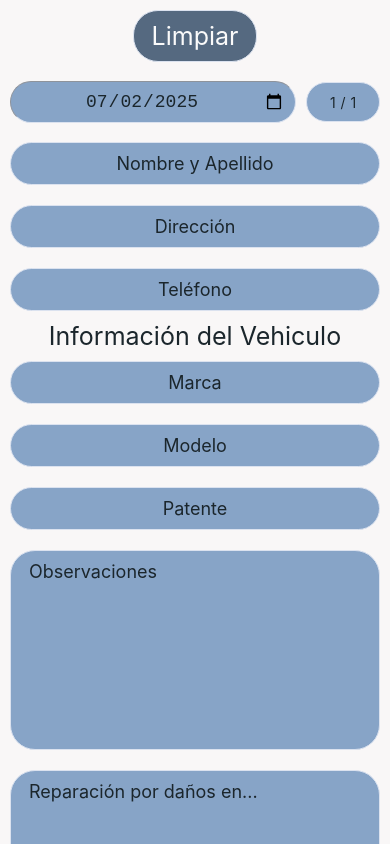
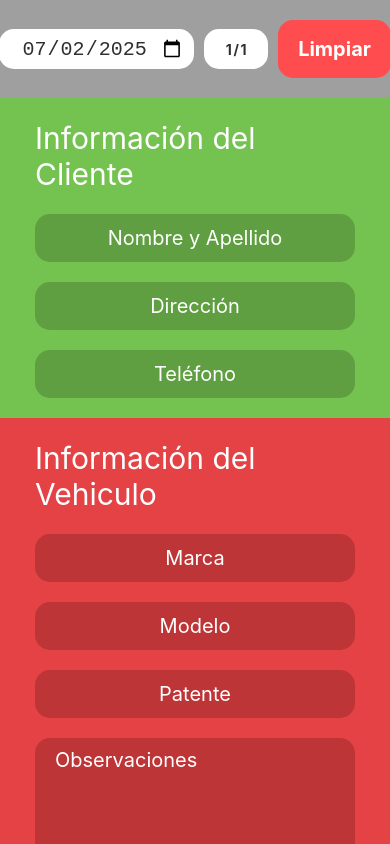
Before and after one commit to Tressand/edu-helper, a React Native app: screen / in a window 390 px wide. Built offline with nearby package versions, Linux system fonts and the light colour scheme.

Commit message:
rework visual parte 1

```diff
--- a/app/App.tsx
+++ b/app/App.tsx
@@ -1,17 +1,42 @@
-import React from 'react'
+import React, { useState } from 'react'
 import { StatusBar } from 'expo-status-bar';
-import { useColorScheme, View } from 'react-native';
+import { Text, TouchableOpacity, useColorScheme, View } from 'react-native';
 import Form from '../components/Form'
 import getGlobalStyles from '../styles/global_styles';
 
 export const version = 'v1.4'
 
+let current = "other"
+
+const pages = {
+  "form" : Form,
+  "other": OtherPage
+}
+
+type setState<Type> =  [Type, React.Dispatch<React.SetStateAction<Type>>]
+
+type PageData = {
+  name:string,
+  props:any
+}
+
 export default function App() {
   const global_styles = getGlobalStyles(useColorScheme())
+  const [currentPage, setCurrentPage] : setState<PageData> = useState({name: 'form', props:{}})
   return (
     <View style={[global_styles.page]}>
-      <Form></Form>
+      {console.log(currentPage)}
+      {pages[currentPage.name]({...currentPage.props, router:setCurrentPage})}
       <StatusBar></StatusBar>
     </View>
   );
 }
+
+function OtherPage(props) {
+  return(
+    <View>
+      <Text>PORONGO</Text>
+      <TouchableOpacity style={{width:100, height:100, backgroundColor:'black'}} onPress={() => {props.router({name: 'form', props: {}})}}></TouchableOpacity>
+    </View>
+  )
+}
--- a/components/Form.tsx
+++ b/components/Form.tsx
@@ -1,10 +1,16 @@
+// #region IMPORTS
+
 import React, { useState } from 'react'
 import { Text, View, ScrollView, TouchableOpacity, TextInput, Image, Platform, SafeAreaView, useColorScheme} from 'react-native';
 import DateTimePicker from '@react-native-community/datetimepicker'
 import createBudgetDocument from '../utils/pdfHandler';
 import { parsePhoneNumber, parsePrice, parseLicensePlate, priceToNumber, parsePercentage, percentageToNumber, parseNumber } from '../utils/parsers';
-import getGlobalStyles, { getColors } from '../styles/global_styles';
+import getGlobalStyles, { getColors, ColorPalette } from '../styles/global_styles';
 import { version } from '../app/App';
+
+// #endregion
+
+// #region TYPES
 
 type FormDataObject = {
   name:string,
@@ -39,7 +45,10 @@ type CostObject = {
 
 type setState<Type> =  React.Dispatch<React.SetStateAction<Type>>
 
-const devMode = false
+// #endregion
+
+// #region CONSTS
+
 const mockData = {
   formData: {
     name: 'Juan Pérez',
@@ -100,7 +109,11 @@ const emptyCostObject = {
   percentage: '',
 }
 
-export default function Form() {
+// #endregion
+
+export default function Form(props) {
+  // #region STATE
+
   const [ids, setIds]: [[...number[]], setState<[...number[]]>] = useState([1,2,3,4])
   const [formData, setFormData]: [FormDataObject, setState<FormDataObject>] = useState(initialFormData)
   const [showDatePicker, setShowDatePicker]: [boolean, setState<boolean>] = useState(false)
@@ -209,55 +222,17 @@ export default function Form() {
     createBudgetDocument(data)
   }
 
+  // #endregion
+
+  // #region COMPONENTS
+
+  function DateInputComponent(props) {
     return (
-    <SafeAreaView style={[global_styles.page]}>
-      <ScrollView
-        style={global_styles.scroll_container}
-        showsVerticalScrollIndicator={false}
-      >
-        <View style={{flexDirection:'row', gap:20, justifyContent:'center', alignItems:'center'}}>
-          { devMode ? (
     <>
-              <TouchableOpacity
-                style={[global_styles.input_box, global_styles.button,{width:'auto', alignSelf:'center'}]}
-                onPress={() => {
-                  const totalWork = priceCalculator({...mockData.costObjects.work, setTotal: workCostObject.setTotal})
-                  const totalPaint = priceCalculator({...mockData.costObjects.paint, setTotal: paintCostObject.setTotal})
-                  let finalFormData: FormDataObject = {...mockData.formData, workCost: totalWork, paintCost: totalPaint}
-                  setFormData({...finalFormData, total:parsePrice(itemsTotal(finalFormData, mockData.items).toString())})
-                  setItemList(mockData.items)
-                  setPaintCostObject({...mockData.costObjects.work, setTotal: workCostObject.setTotal})
-                  setWorkCostObject({...mockData.costObjects.paint, setTotal: paintCostObject.setTotal})
-                }}
-              >
-                <Text style={[global_styles.title, {color: '#FAFAFA'}]}>Probar</Text>
-              </TouchableOpacity>
-              <TouchableOpacity
-                style={[global_styles.input_box, global_styles.button,{width:'auto', alignSelf:'center'}]}
-                onPress={() => alert(theme)}
-              >
-                <Text style={[global_styles.title, {color: '#FAFAFA'}]}>Tema</Text>
-              </TouchableOpacity>
-            </>
-          ) : (<></>)
-          }
-          <TouchableOpacity
-            style={[global_styles.input_box, global_styles.button,{width:'auto', alignSelf:'center'}]}
-            onPress={() => {
-              setFormData(initialFormData)
-              setItemList({})
-              setWorkCostObject({...emptyCostObject, setTotal:workCostObject.setTotal})
-              setPaintCostObject({...emptyCostObject, setTotal:paintCostObject.setTotal})
-            }}
-          >
-            <Text style={[global_styles.title, {color: '#FAFAFA'}]}>Limpiar</Text>
-          </TouchableOpacity>
-        </View>
-        <View style={{width:'100%',flexDirection:'row', gap:10, alignItems:'center', justifyContent:'center'}}>
       { Platform.OS != 'web' ?
         (
-              <TouchableOpacity style={[global_styles.input_box, {width:'40%'}]} onPress={() => setShowDatePicker(true)} >
-                <Text style = {[{textAlign: 'center', fontSize: 18}, global_styles.text]}> {formData.date.toLocaleDateString()} </Text>
+          <TouchableOpacity style={[global_styles.input_box, {width:'40%', backgroundColor:colors.white}]} onPress={() => setShowDatePicker(true)} >
+            <Text style = {[{textAlign: 'center', fontSize: 18, color:colors.black}]}> {formData.date.toLocaleDateString()} </Text>
             { showDatePicker && (
               <DateTimePicker
                 testID="dateTimePicker"
@@ -275,104 +250,135 @@ export default function Form() {
         ) : (
           <input type="date"
             value={formData.date.toLocaleDateString().split('/').reverse().join('-0')}
-                style = {{...global_styles.input_box, ...global_styles.date_input_box, width:'75%'}}
+            style = {{...global_styles.date_input_box, backgroundColor:colors.white, border:'none', color:colors.black}}
             onChange={(ev) => {
               setFormData({...formData, date: new Date(ev.target.value)})
             }}
           />
         )
       }
-          <View style={[global_styles.input_box, {height:40, width:'20%',flexDirection:'row', alignItems:'center', paddingVertical:0}]}>
+    </>
+  )}
+
+  function ButtonComponent(props) {
+    const palette: ColorPalette = colors[props.color ??= 'green']
+    return (
+      <TouchableOpacity
+        style={[global_styles.button, {backgroundColor:palette.accent}]}
+        onPress={() => { props.callback() }}
+      >
+        { props.label ? <Text style={global_styles.button_label}>{props.label}</Text> : <></>}
+        { props.children }
+      </TouchableOpacity>
+    )
+  }
+
+  function SimpleInputComponent(props) {
+    props.formatter ??= (input) => input
+    props.updater ??= (text) => {
+      let newState = {...formData}
+      newState[props.value] = text
+      setFormData(newState)
+    }
+    props.keyboardType ??= 'default'
+    props.multiline ??= false
+    const palette: ColorPalette = colors[props.color ??= 'green']
+
+    return (
+      <>
+        <TextInput
+          value={props.formatter(formData[props.value])}
+          onChangeText={props.updater}
+          style = {[global_styles.input_box,
+            props.multiline ? global_styles.multiline : {},
+          {backgroundColor:palette.secondary}]}
+          placeholder={props.placeholder}
+          multiline={props.multiline}
+          placeholderTextColor={colors.text}
+          keyboardType={props.keyboardType}
+        />
+      </>
+    )
+  }
+
+  // #endregion
+
+  return (
+    <SafeAreaView style={[global_styles.page]}>
+      <ScrollView
+        style={global_styles.scroll_container}
+        showsVerticalScrollIndicator={false}
+      >
+        {/* HEADER */}
+        <View style={[global_styles.section, {backgroundColor: colors.gray}]}>
+          <View style={{width:'100%',flexDirection:'row', gap:10, alignItems:'center', justifyContent:'center'}}>
+            <DateInputComponent></DateInputComponent>
+            <View style={[global_styles.input_box, {backgroundColor: colors.white, height:40, width:'20%',flexDirection:'row', alignItems:'center', paddingVertical:0}]}>
               <TextInput
                 value = {formData.page}
                 keyboardType='number-pad'
-              style = {[global_styles.text, {width:'50%', textAlign:'center', overflow:'hidden'}]}
+                style = {[{color:colors.black, width:'50%', textAlign:'center', fontWeight:'bold', overflow:'hidden'}]}
                 placeholder='()'
-              placeholderTextColor={colors.text}
+                placeholderTextColor={colors.black}
                 onChangeText={(text) => setFormData({...formData, page: parseNumber(text)})}
               />
-            <Text style={global_styles.text}>/</Text>
+              <Text style={{color:colors.black, fontWeight:'bold'}}>/</Text>
               <TextInput
                 value = {formData.total_pages}
                 keyboardType='number-pad'
-              style = {[global_styles.text, {width:'50%', textAlign:'center', overflow:'hidden'}]}
+                style = {[{color:colors.black, width:'50%', textAlign:'center', fontWeight:'bold', overflow:'hidden'}]}
                 placeholder='()'
-              placeholderTextColor={colors.text}
+                placeholderTextColor={colors.black}
                 onChangeText={(text) => setFormData({...formData, total_pages: parseNumber(text)})}
               />
             </View>
+            <ButtonComponent color='red' label="Limpiar" callback={() => {
+              const test = formData.name == 'test'
+              setItemList(test ? mockData.items : {})
+              setWorkCostObject(test ? {...mockData.costObjects.work, setTotal:workCostObject.setTotal} : {...emptyCostObject, setTotal:workCostObject.setTotal})
+              setPaintCostObject(test ? {...mockData.costObjects.paint, setTotal:paintCostObject.setTotal} : {...emptyCostObject, setTotal:paintCostObject.setTotal})
+              setFormData(test ? {...mockData.formData, total:parsePrice(itemsTotal(mockData.formData, mockData.items).toString())} : initialFormData)
+            }}/>
           </View>
-        <TextInput
-          value={formData.name}
-          onChangeText={(text) => setFormData({...formData, name: text})}
-          style = {global_styles.input_box}
-          placeholder='Nombre y Apellido'
-          placeholderTextColor={colors.text}
-        />
-        <TextInput
-          value={formData.address}
-          onChangeText={(text) => setFormData({...formData, address: text})}
-          style = {global_styles.input_box}
-          placeholder='Dirección'
-          placeholderTextColor={colors.text}
-        />
-        <TextInput
-          value={parsePhoneNumber(formData.number)}
-          onChangeText={(text) => {
+        </View>
+        {/* GREEN SECTION */}
+        <View style={[global_styles.section, {backgroundColor: colors.green.primary}]}>
+          <Text style={global_styles.title}>Información del Cliente</Text>
+          {SimpleInputComponent({value: "name", placeholder: "Nombre y Apellido", color: 'green'})}
+          {SimpleInputComponent({value: "address", placeholder: "Dirección", color: 'green'})}
+          {SimpleInputComponent({value: "number", placeholder: "Teléfono",
+            formatter: parsePhoneNumber,
+            updater: (text) => {
               if (text == '') text = '0'
               let number = parseInt(text.replace(/[ \-\+]/g,''))
               if(!isNaN(number)) setFormData({...formData, number: number})
-          }}
-          keyboardType='number-pad'
-          style = {global_styles.input_box}
-          placeholder='Teléfono'
-          placeholderTextColor={colors.text}
-        />
+            },
+            keyboardType: 'number-pad',
+            color: 'green'
+          })}
+        </View>
+        {/* RED SECTION */}
+        <View style={[global_styles.section, {backgroundColor: colors.red.primary}]}>
           <Text style={global_styles.title}>Información del Vehiculo</Text>
-        <TextInput
-          value={formData.brand}
-          onChangeText={(text) => setFormData({...formData, brand: text})}
-          style = {global_styles.input_box}
-          placeholderTextColor={colors.text}
-          placeholder='Marca'
-        />
-        <TextInput
-          value={formData.model}
-          onChangeText={(text) => setFormData({...formData, model: text})}
-          style = {global_styles.input_box}
-          placeholderTextColor={colors.text}
-          placeholder='Modelo'
-        />
-        <TextInput
-          value={parseLicensePlate(formData.id)}
-          onChangeText={(text) => {setFormData({...formData, id: text.replace(/[ \-]/g,'').toUpperCase()})}}
-          style = {global_styles.input_box}
-          placeholderTextColor={colors.text}
-          placeholder='Patente'
-        />
-        <TextInput
-          value={formData.extra}
-          onChangeText={(text) => setFormData({...formData, extra: text})}
-          multiline={true}
-          style = {[global_styles.input_box, global_styles.multiline]}
-          placeholderTextColor={colors.text}
-          placeholder='Observaciones'
-        />
-        <TextInput
-          value={formData.locations}
-          onChangeText={(text) => setFormData({...formData, locations: text})}
-          multiline={true}
-          style = {[global_styles.input_box, global_styles.multiline]}
-          placeholderTextColor={colors.text}
-          placeholder='Reparación por daños en...'
-        />
+          {SimpleInputComponent({value: "brand", placeholder: "Marca", color: 'red'})}
+          {SimpleInputComponent({value: "model", placeholder: "Modelo", color: 'red'})}
+          {SimpleInputComponent({value: "id", placeholder: "Patente",
+            formatter: parseLicensePlate,
+            updater: (text) => {setFormData({...formData, id: text.replace(/[ \-]/g,'').toUpperCase()})},
+            color: 'red'
+          })}
+          {SimpleInputComponent({value: "extra", placeholder: "Observaciones", multiline: true, color: 'red'})}
+          {SimpleInputComponent({value: "locations", placeholder: "Reparación por daños en...", multiline: true, color: 'red'})}
+        </View>
+        {/* CYAN SECTION */}
+        <View style={[global_styles.section, {backgroundColor: colors.cyan.primary}]}>
           <Text style={global_styles.title}>Repuestos a Cambiar</Text>
           { ids.map((id) =>
-            <View key={'elem' + id} style={{flex:1, flexDirection:'row', justifyContent:'center', alignItems:'center', marginVertical:5}}>
-              <View style={[global_styles.input_box, global_styles.multiple_input_container, {flex: 1, marginVertical:0}]}>
+              <View key={'elem' + id} style={[global_styles.multiple_input_container, {width:'100%', marginVertical:10}]}>
+                <View style={[global_styles.multiple_input_container, {borderRadius:15, flexGrow:1, backgroundColor:colors.cyan.secondary}]}>
                   <TextInput
-                  value={getValue(id) != undefined ? getValue(id).name : '' }
-                  style = {[global_styles.double_input_left, {flex: 1}]}
+                    value={getValue(id) != undefined ? getValue(id).name : ''}
+                    style = {global_styles.double_input_left}
                     placeholderTextColor={colors.text}
                     placeholder='Item'
                     onChangeText={(text) => setName(id, text)}
@@ -396,15 +402,14 @@ export default function Form() {
             )
           }
           { ids.length < 9 ?
-          (<TouchableOpacity
-            style={[global_styles.button_add, global_styles.input_box, {padding:0}]}
-            onPress={addItem}
-          >
-            <Image source={require('../assets/mas.png')} style = {global_styles.small_img} />
-          </TouchableOpacity>)
+            (<ButtonComponent callback={addItem} color='cyan'>
+              <Image source={require('../assets/mas.png')} style = {{...global_styles.small_img, marginHorizontal:25}} />
+            </ButtonComponent>)
             : (<Text style={global_styles.warning}>Se alcanzó el máximo de entradas para este presupuesto.</Text>)
           }
-
+        </View>
+        {/* MAGENTA SECTION */}
+        <View style={[global_styles.section, {backgroundColor: colors.magenta.primary}]}>
           <Text style={global_styles.title}>Mano de Obra</Text>
           <View style={[global_styles.input_box, global_styles.double_container]}>
             <View style={[global_styles.multiple_input_container]}>
@@ -540,11 +545,13 @@ export default function Form() {
               style = {[global_styles.text, {textAlign:'center', width:'75%', fontWeight:'bold', fontSize:20}]}
             />
           </View>
-        <TouchableOpacity style={[global_styles.input_box, global_styles.button]} onPress={submit}>
+        </View>
+        {/* SUBMIT BUTTON */}
+        <TouchableOpacity style={[global_styles.input_box, {backgroundColor:colors.success, margin: 0, borderRadius:0, paddingVertical:20}]} onPress={submit}>
           <Text style={[global_styles.title, {color: '#FAFAFA'}]}>CREAR PRESUPUESTO</Text>
         </TouchableOpacity>
         <Text style={global_styles.text}>{version} | Hecho por Gero {'<'}3</Text>
       </ScrollView>
     </SafeAreaView>
-  );
+  )
 }
--- a/styles/global_styles.ts
+++ b/styles/global_styles.ts
@@ -1,44 +1,115 @@
-import { StatusBar, Platform, StyleSheet, ColorSchemeName } from "react-native"
+import { CSSProperties } from "react"
+import { StatusBar, Platform, StyleSheet, ColorSchemeName, ViewStyle, TextStyle, ImageStyle } from "react-native"
 
 type Theme = {
-  background:string,
-  accent_1:string,
-  accent_2:string,
-  shadow_1:string,
-  text: string,
-  warning:string
+  white:string,
+  gray:string,
+  black:string,
+  shadows:string,
+  green:ColorPalette,
+  red:ColorPalette,
+  cyan:ColorPalette,
+  magenta:ColorPalette,
+  text:string,
+  success:string,
+  failure:string,
+}
+
+export type ColorPalette = {
+  primary:string,
+  secondary:string,
+  accent:string,
 }
 
 const lightTheme : Theme = {
-  background: 'rgb(249, 247, 247)',
-  accent_1: 'rgba(88, 128, 178, 0.7)',
-  accent_2: 'rgba(17, 45, 78, 0.7)',
-  shadow_1: 'rgb(219, 226, 239)',
-  text : 'rgb(27, 38, 44)',
-  warning: 'rgb(187, 0, 0)'
+  white:'#FFFFFF',
+  gray:'#9f9f9f',
+  black:'#2f2f2f',
+  shadows:'#000000',
+  green:{
+    primary: '#74c250',
+    secondary: '#5f9f41',
+    accent: '#94ff62'
+  },
+  red:{
+    primary: '#e44244',
+    secondary: '#be3537',
+    accent: '#ff4c4f'
+  },
+  cyan:{
+    primary: '#47ace3',
+    secondary: '#4594ce',
+    accent: '#1b6bff'
+  },
+  magenta:{
+    primary: '#7f62ff',
+    secondary: '#6f58d9',
+    accent: '#5438d7'
+  },
+  text:'#FFFFFF',
+  success:'#2de32d',
+  failure:'#f32828',
 }
 
 const darkTheme : Theme = {
-  background: 'rgb(27, 38, 44)',
-  accent_1: 'rgba(111, 173, 213, 0.2)',
-  accent_2: 'rgba(15, 76, 117, 0.2)',
-  shadow_1: 'rgb(51, 72, 83)',
-  text : 'rgb(249, 247, 247)',
-  warning: 'rgb(255, 81, 81)'
+  white:'#FFFFFF',
+  gray:'#9f9f9f',
+  black:'#2f2f2f',
+  shadows:'#000000',
+  green:{
+    primary: '#74c250',
+    secondary: '#5f9f41',
+    accent: '#94ff62'
+  },
+  red:{
+    primary: '#e44244',
+    secondary: '#be3537',
+    accent: '#ff4c4f'
+  },
+  cyan:{
+    primary: '#47ace3',
+    secondary: '#4594ce',
+    accent: '#1b6bff'
+  },
+  magenta:{
+    primary: '#7f62ff',
+    secondary: '#6f58d9',
+    accent: '#5438d7'
+  },
+  text:'#FFFFFF',
+  success:'#2de32d',
+  failure:'#f32828',
 }
 
 export const getColors : ((arg0:ColorSchemeName) => Theme) = (color:ColorSchemeName) => color === 'light' ? lightTheme : darkTheme
 
 export default function getGlobalStyles (color:ColorSchemeName) {
   const colors = getColors(color)
+
+  type Style = ViewStyle | TextStyle | ImageStyle | any
+  const input_box_style: Style = {
+    width:'100%',
+    color:colors.text,
+    textAlign: 'center',
+    marginVertical: 10,
+    paddingHorizontal: 20,
+    paddingVertical: 12,
+    fontSize: 20,
+    borderRadius: 15,
+  }
+
   return StyleSheet.create({
     page: {
       flex:1,
       width: '100%',
       alignItems: 'center',
-      backgroundColor: colors.background,
       paddingTop: Platform.OS === 'android' || Platform.OS === 'ios' ? StatusBar.currentHeight/2 : 0,
-      paddingHorizontal: 10
+    },
+    section: {
+      width: '100%',
+      alignItems: 'center',
+      paddingHorizontal: 35,
+      paddingVertical: 10
     },
     scroll_container: {
       height: 'auto',
@@ -46,28 +117,19 @@ export default function getGlobalStyles (color:ColorSchemeName) {
       alignSelf:'center',
       maxWidth: 500,
     },
-    field: {
-      flex: 1,
-      flexDirection: 'row'
-    },
     title: {
       color: colors.text,
-      fontSize: 25,
-      alignSelf: 'center'
+      fontSize:30,
+      alignSelf: 'center',
+      marginVertical:12
     },
-    input_box: {
-      color:colors.text,
-      borderColor: colors.shadow_1,
-      textAlign: 'center',
-      backgroundColor: colors.accent_1,
-      marginVertical: 10,
-      paddingHorizontal: 18,
-      paddingVertical: 10,
-      fontSize: 18,
-      borderRadius: 25,
-      borderWidth: 1,
+    input_box: input_box_style,
+    item_list_input_box: {
+      ...input_box_style,
+
     },
     date_input_box: {
+      ...input_box_style,
       flex:3,
       height:40,
       paddingRight: 10,
@@ -76,10 +138,37 @@ export default function getGlobalStyles (color:ColorSchemeName) {
       fontStyle: 'normal',
       fontWeight: 'medium'
     },
+    multiline: {
+      height: 200,
+      paddingVertical: 10,
+      overflow: 'hidden',
+      textAlignVertical:'top',
+      textAlign: 'left',
+      alignSelf: 'stretch'
+    },
+    button: {
+      ...input_box_style,
+      width:'auto'
+    },
+    button_label:{
+      color: colors.text,
+      fontSize:20,
+      fontWeight:'bold',
+      alignSelf: 'center',
+      marginVertical:5
+    },
+    big_button: {
+      color: colors.text,
+      fontSize:30,
+      alignSelf: 'center',
+      marginVertical:12,
+      width:'100%'
+    },
     multiple_input_container: {
+      display:'flex',
       flexDirection: 'row',
+      alignItems: 'center',
       height: 50,
-      paddingVertical:0
     },
     evenly_divided_input: {
       color:colors.text,
@@ -99,34 +188,23 @@ export default function getGlobalStyles (color:ColorSchemeName) {
     },
     double_input_left: {
       color:colors.text,
-      flex: 1,
-      paddingLeft:5,
-      borderRightColor: colors.shadow_1,
-      borderRightWidth: 1
+      flexGrow:1,
+      height:'100%',
+      paddingHorizontal: 15,
+      borderTopLeftRadius:15,
+      borderBottomLeftRadius:15,
     },
     double_input_right: {
       color:colors.text,
-      width:70,
-      paddingLeft:5,
-      textAlign: 'center'
+      width:'30%',
+      height:'100%',
+      paddingHorizontal: 15,
+      borderTopRightRadius:15,
+      borderBottomRightRadius:15,
     },
     small_img: {
       height: 45,
       width: 45,
-      borderRadius:25,
-      backgroundColor: color == 'dark' ? colors.shadow_1: 'transparent',
-    },
-    multiline: {
-      height: 200,
-      paddingVertical: 10,
-      overflow: 'hidden',
-      textAlignVertical:'top',
-      textAlign: 'left',
-      alignSelf: 'stretch'
-    },
-    button: {
-      backgroundColor: colors.accent_2,
-      marginBottom: 10,
     },
     button_add: {
       height: 'auto',
@@ -138,7 +216,7 @@ export default function getGlobalStyles (color:ColorSchemeName) {
       color:colors.text,
     },
     warning: {
-      color: colors.warning,
+      color: colors.failure,
       textAlign:'center',
       fontSize: 20,
       fontWeight: 'bold',
```
Also changed, not shown: pending.txt. Lines whose indentation alone changed are shown as unchanged.
